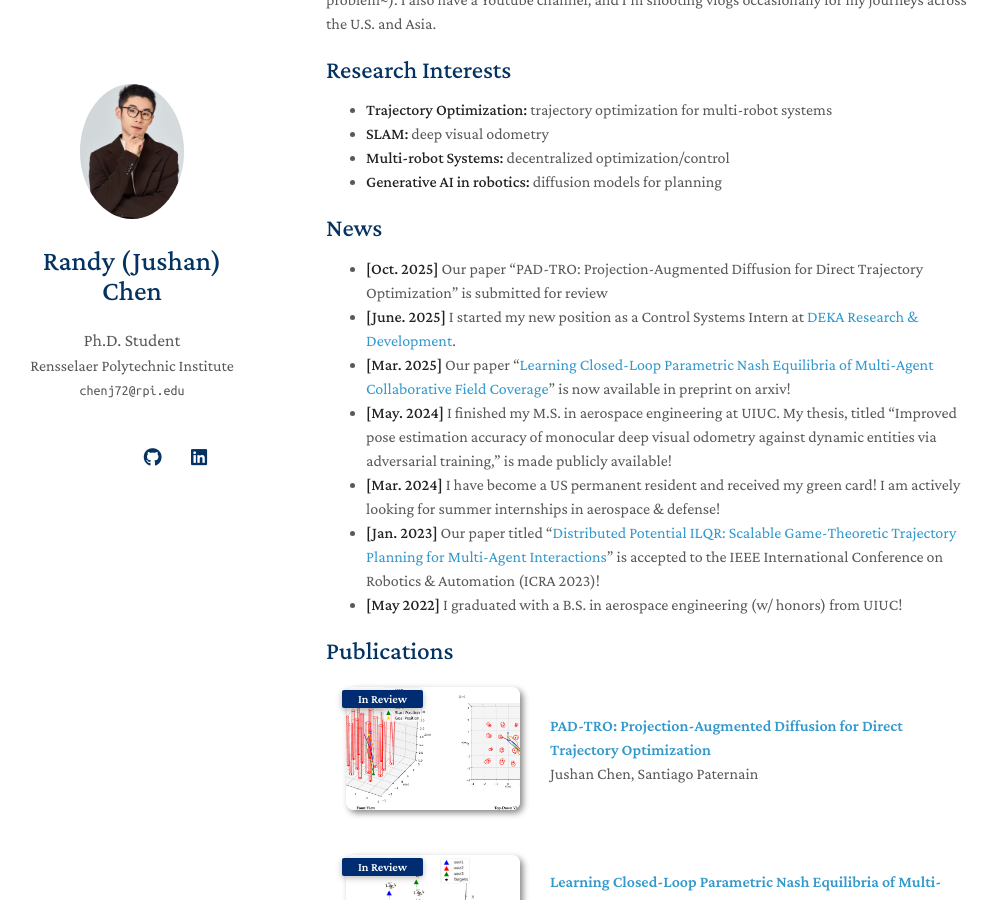
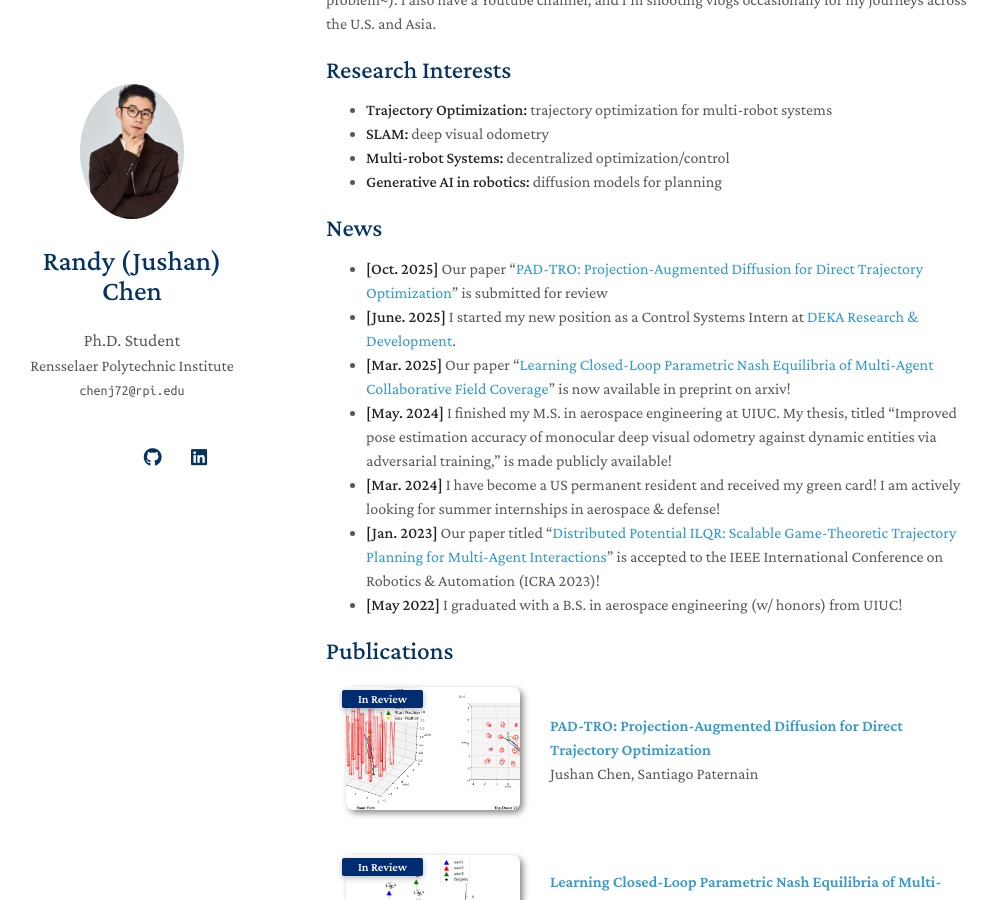
Before and after one commit to Jushan-Randy-Chen/Jushan-Randy-Chen.github.io, a Jekyll site: the page built from index.md, in a window 1280 px wide and 900 px high, scrolled down 449 px. Shown: the whole window, without its empty margins (144-1142 px from the left). Built offline with Jekyll 4.4.1, drawn with Linux system fonts in a browser that asks for light colours; a style sheet for code colours, icons or effects is not loaded; our own code applies the rules of GitHub Pages for plain Markdown files; part of the change alters nothing that is shown.

```diff
--- a/index.md
+++ b/index.md
@@ -18,7 +18,7 @@ One of my hobbies is maximizing and redeeming the value of my credit card points
 - **Generative AI in robotics:** diffusion models for planning
 
 ## News
-- **[Oct. 2025]** Our paper "PAD-TRO: Projection-Augmented Diffusion for Direct Trajectory Optimization" is submitted for review
+- **[Oct. 2025]** Our paper "[PAD-TRO: Projection-Augmented Diffusion for Direct Trajectory Optimization](https://arxiv.org/abs/2510.04436)" is submitted for review
 - **[June. 2025]** I started my new position as a Control Systems Intern at [DEKA Research & Development](https://dekaresearch.com/).
 - **[Mar. 2025]** Our paper "[Learning Closed-Loop Parametric Nash Equilibria of Multi-Agent Collaborative Field Coverage](https://arxiv.org/abs/2503.11829)" is now available in preprint on arxiv!
 - **[May. 2024]** I finished my M.S. in aerospace engineering at UIUC. My thesis, titled "Improved pose estimation accuracy of monocular deep visual odometry against dynamic entities via adversarial training," is made publicly available!
```
